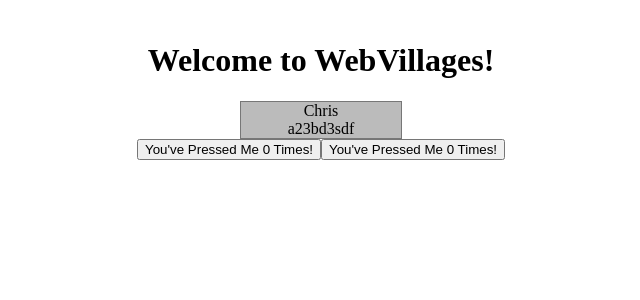
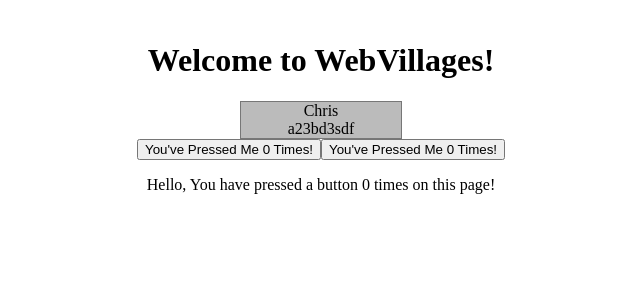
Before and after one commit to fractalbach/webvillages-frontend, a React (Vite) app: page / in a window 1280 px wide. Shown: the top 300 px of the page, without its empty margins (319-959 px from the left). Built offline with nearby package versions, Linux system fonts and the light colour scheme.

Commit message:
added a paragraph that displays how many times buttons have been pressed

```diff
--- a/src/App.tsx
+++ b/src/App.tsx
@@ -18,6 +18,7 @@ export default function App() {
       <UserCard />
       <MyButton count={count} onClick={handleClick} />
       <MyButton count={count} onClick={handleClick} />
+      <NumberDisplayer count={count} />
     </div>
   );
 }
@@ -27,6 +28,12 @@ function MyButton({count, onClick}) {
     <button onClick={onClick}>
       You've Pressed Me {count} Times!
     </button>
+  );
+}
+
+function NumberDisplayer({count}) {
+  return (
+    <p>Hello, You have pressed a button {count} times on this page!</p>
   );
 }
 
```
